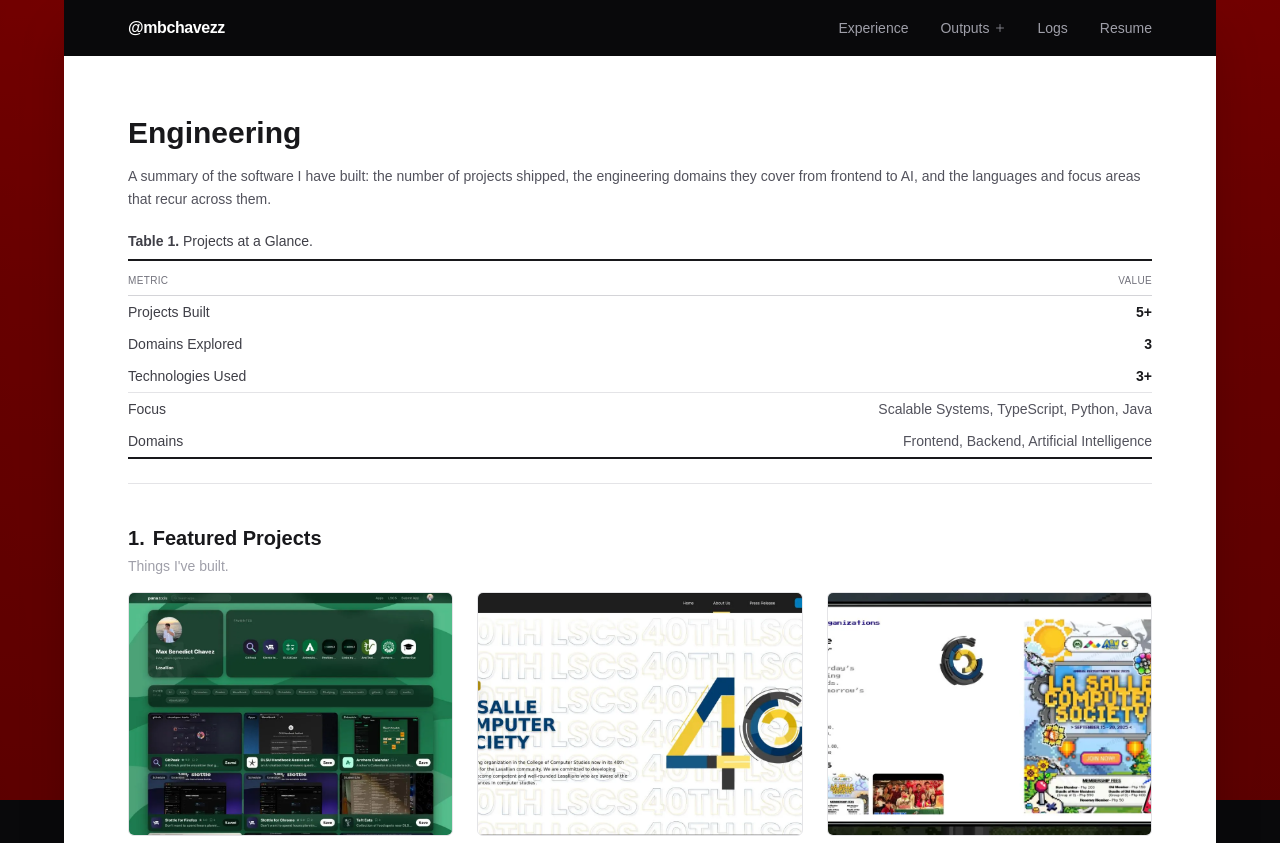
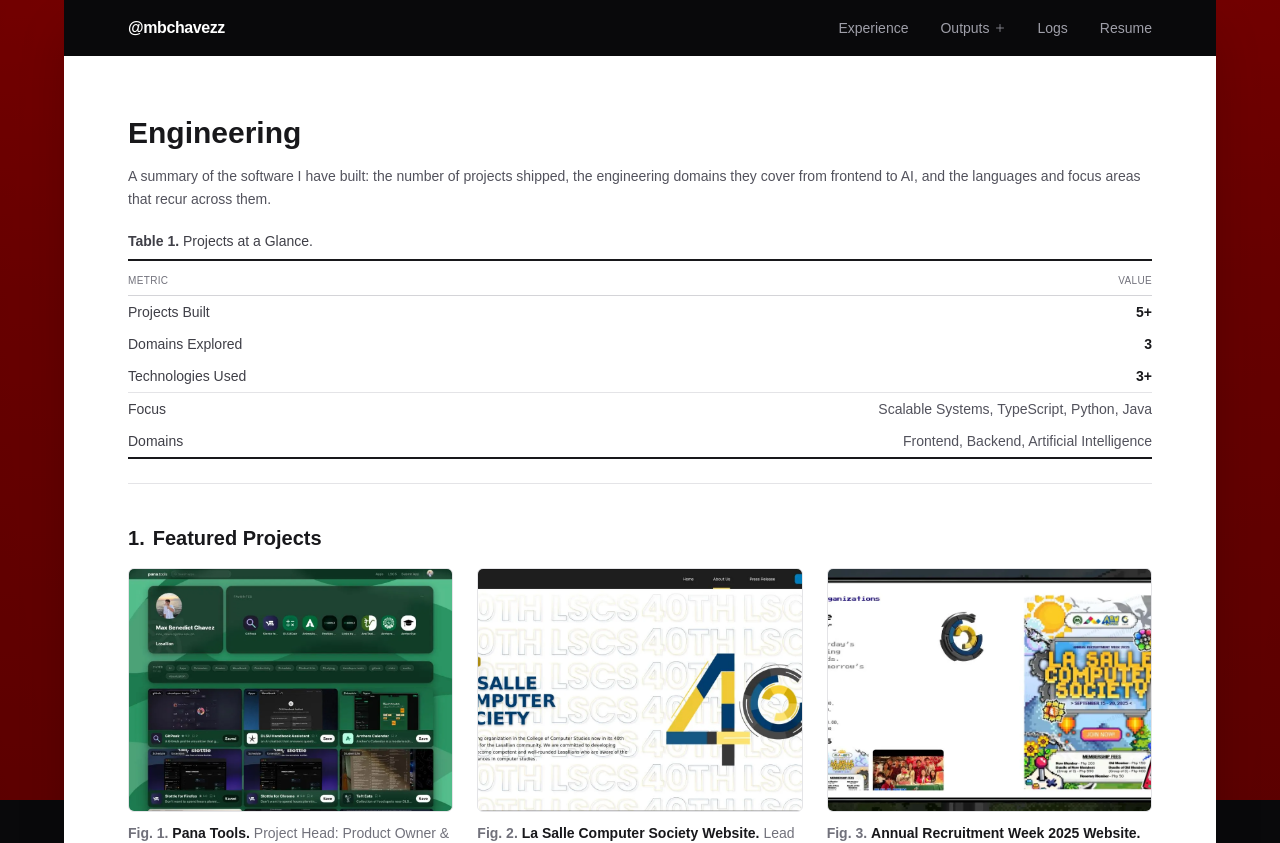
Before and after one commit to mbchavez27/mbchavezzportfolio, a React (Vite) app: page /projects in a window 1280 px wide. Shown: the top 843 px of the page. Built offline with nearby package versions, Linux system fonts and the light colour scheme.

Commit message:
content(pages): drop the taglines under featured section headings
"Things I've built." and the productions line repeated their headings;
SectionHeading loses its now-unused subtitle prop.

```diff
--- a/src/components/molecules/SectionHeading.tsx
+++ b/src/components/molecules/SectionHeading.tsx
@@ -6,7 +6,6 @@ type Props = {
   title: ReactNode;
   /** Paper-style section number, e.g. "2" or "1.1". */
   number?: string;
-  subtitle?: ReactNode;
   /** Heading level; sections use h2, groups inside a section (e.g. a venue) use h3. */
   as?: "h2" | "h3";
   /** Draw the hairline above; off for a section that directly follows a dark band. */
@@ -15,7 +14,7 @@ type Props = {
 };
 
 /** The quiet section header used across the site: a faint maroon hairline and a title. */
-export default function SectionHeading({ title, number, subtitle, as: Heading = "h2", divider = true, className = "" }: Props) {
+export default function SectionHeading({ title, number, as: Heading = "h2", divider = true, className = "" }: Props) {
   return (
     <motion.div {...revealOnScroll()} className={`${divider ? "border-t border-primary/15" : ""} pt-10 pb-4 ${className}`}>
       <Heading
@@ -24,7 +23,6 @@ export default function SectionHeading({ title, number, subtitle, as: Heading =
         {number && <span className="text-primary tabular-nums mr-2">{number}.</span>}
         {title}
       </Heading>
-      {subtitle && <p className="font-body font-light text-sm text-zinc-400 mt-1">{subtitle}</p>}
     </motion.div>
   );
 }
--- a/src/features/productions/components/FeaturedProductions.tsx
+++ b/src/features/productions/components/FeaturedProductions.tsx
@@ -5,7 +5,7 @@ import type { Production } from "../domain/productions.domain";
 export default function FeaturedProductions({ productions }: { productions: readonly Production[] }) {
   return (
     <section className="page-container pb-6">
-      <SectionHeading number="1" title="Featured Productions" subtitle="Selected productions and live events I've supported." />
+      <SectionHeading number="1" title="Featured Productions" />
       <FigureGrid>
         {productions.map((production, i) => (
           <Figure
--- a/src/features/projects/components/FeaturedProjects.tsx
+++ b/src/features/projects/components/FeaturedProjects.tsx
@@ -10,7 +10,7 @@ export type ProjectCardItem = {
 export default function FeaturedProjects({ items }: { items: readonly ProjectCardItem[] }) {
   return (
     <section className="page-container pb-6">
-      <SectionHeading number="1" title="Featured Projects" subtitle="Things I've built." />
+      <SectionHeading number="1" title="Featured Projects" />
       <FigureGrid>
         {items.map(({ project, caseStudyHref }, i) => (
           <Figure
```
